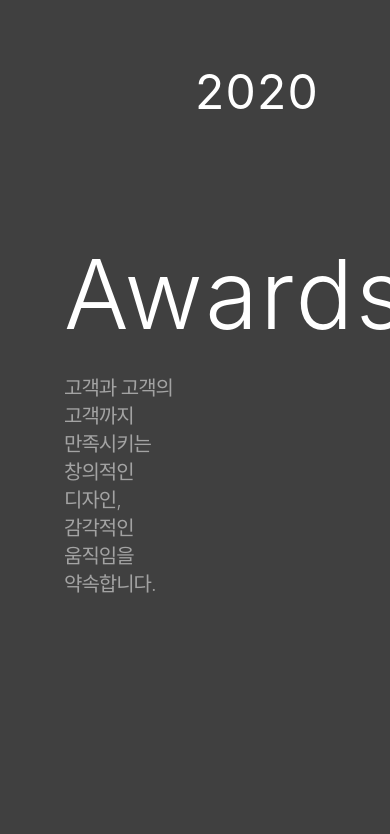
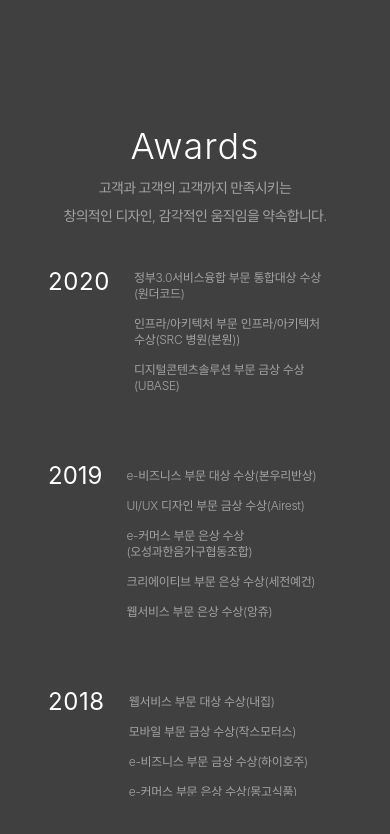
Before and after one commit to B-KJS26/todo, a Next.js app in the folder todolist/: page /clone in a window 390 px wide. Shown: the top 834 px of the page. Built offline with nearby package versions, Linux system fonts and the light colour scheme.

Commit message:
chore: .

```diff
--- a/todolist/pages/clone.tsx
+++ b/todolist/pages/clone.tsx
@@ -8,31 +8,32 @@ import React from "react";
 export const Clone: React.FC = () => {
     return (
         <section className="mx-auto max-w-screen-xl">
-            <div className="flex h-screen px-16 min-w-full bg-neutral-700 items-center dt:flex-col dt:p-12 dt:pt-32">
-                <div className="flex w-6/12 flex-col h-full dt:h-1/6 lg:pr-30 justify-center dt:text-center dt:w-full">
-                    <p className="text-8xl font-light tracking-wide leading-none mb-8 text-white dt:text-7xl dt:mb-5 mob:text-4xl mob:mb-2.5">
+            <div className="flex h-screen lg:flex-row lg:px-16 lg:p-0 min-w-full bg-neutral-700 items-center flex-col p-12 pt-32">
+                <div className="flex lg:w-6/12 flex-col lg:h-full h-1/6 lg:text-start pr-30 justify-center text-center w-full">
+                    <p className="lg:text-8xl font-light tracking-wide leading-none lg:mb-8 text-white md:text-7xl md:mb-5 text-4xl mb-2.5">
                         Awards
                     </p>
 
-                    <p className="text-xl font-light break-keep leading-7 tracking-tighter text-neutral-400 dt:text-lg mob:text-sm">
+                    <p className="lg:text-xl font-light break-keep leading-7 tracking-tighter text-neutral-400 md:text-lg text-sm">
                         고객과 고객의 고객까지 만족시키는
                         <br /> 창의적인 디자인, 감각적인 움직임을 약속합니다.
                     </p>
                 </div>
-                <ul className="m-0 p-0 w-6/12 h-[700px] overflow-y-scroll sm:w-full sm:h-4/6 dt:mt-16 dt:w-9/12 overflow-auto">
+
+                <ul className="m-0 p-0 lg:w-6/12 h-[700px] overflow-y-scroll   mt-10 md:mt-16 md:w-9/12 overflow-auto">
                     <div className="flex flex-col gap-14">
                         <li className="flex">
-                            <h2 className="text-white text-5xl -mt-1 font-normal pr-14 tracking-wide dt:text-4xl dt:pr-10 mob:pr-6 mob:text-2xl">
+                            <h2 className="text-white lg:text-5xl -mt-1 font-normal lg:pr-14 tracking-wide md:text-4xl md:pr-10 pr-6 text-2xl">
                                 2020
                             </h2>
                             <ul className="text-gray">
-                                <li className="leading-6 mb-3.5 text-white opacity-60 font-light break-all tracking-tight dt:text-base mob:text-sm">
+                                <li className="mb-3.5 text-neutral-400 font-light break-keep tracking-tight lg:text-base md:text-sm text-xs">
                                     정부3.0서비스융합 부문 통합대상 수상(원더코드)
                                 </li>
-                                <li className="leading-6 mb-3.5 text-white opacity-60 font-light break-all tracking-tight dt:text-base mob:text-sm">
+                                <li className="mb-3.5 text-neutral-400 font-light break-keep tracking-tight lg:text-base md:text-sm text-xs">
                                     인프라/아키텍처 부문 인프라/아키텍처 수상(SRC 병원(본원))
                                 </li>
-                                <li className="leading-6 mb-3.5 text-white opacity-60 font-light break-all tracking-tight dt:text-base mob:text-sm">
+                                <li className="mb-3.5 text-neutral-400 font-light break-keep tracking-tight lg:text-base md:text-sm text-xs">
                                     디지털콘텐츠솔루션 부문 금상 수상(UBASE)
                                 </li>
                             </ul>
```
